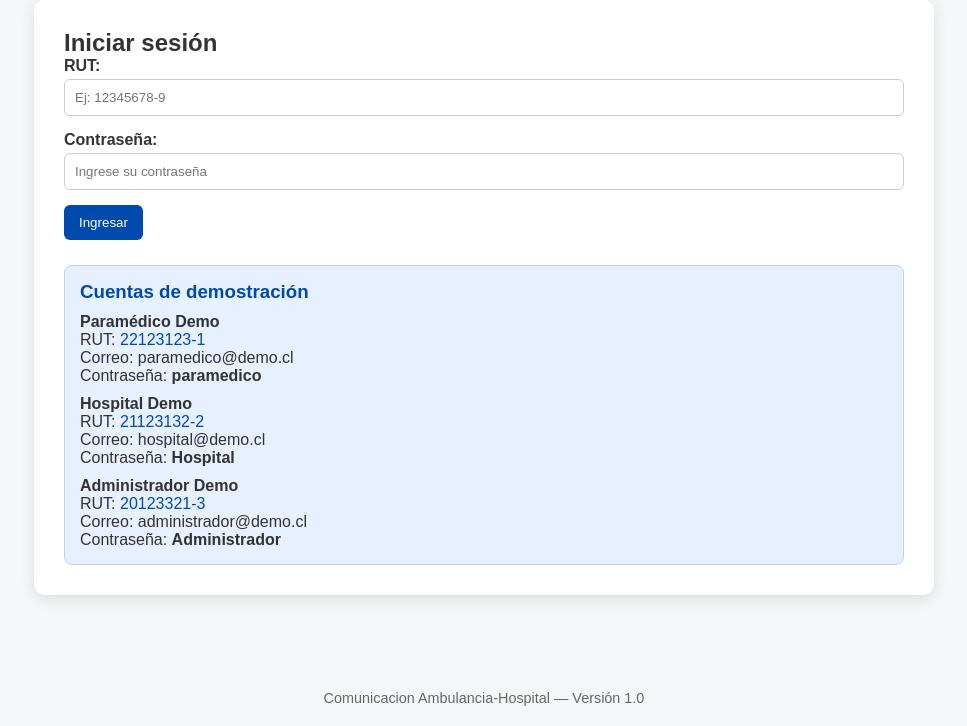
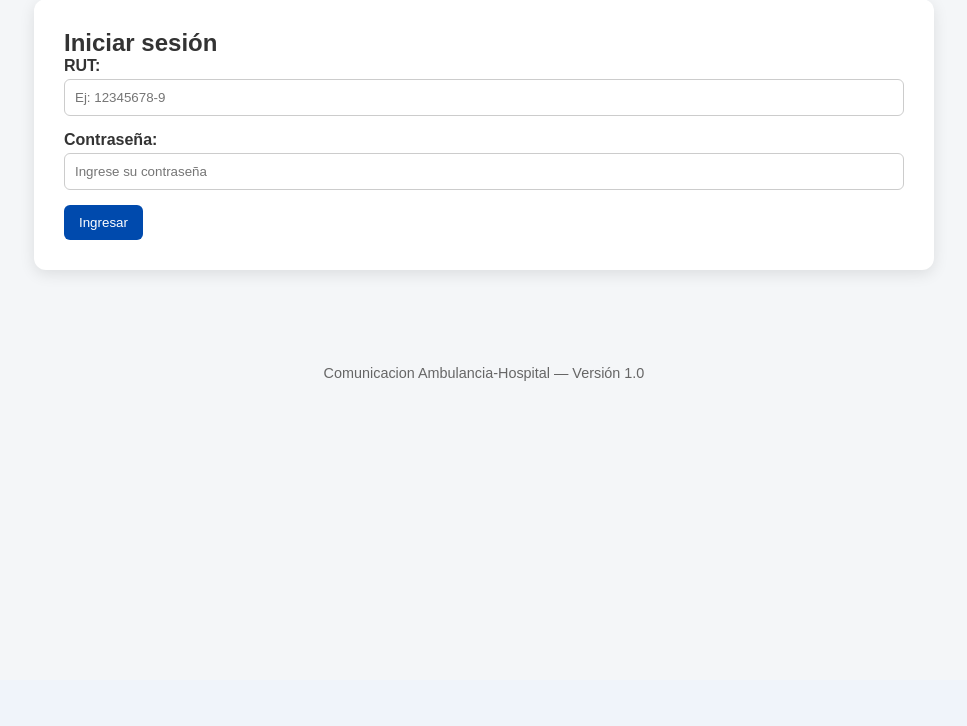
Before and after one commit to Bonnish/comunicacion_paramedico_recepcionista, a Django app: page /login/ in a window 1280 px wide. Shown: the part 120-846 px from the top of the page, without its empty margins (156-1123 px from the left). After the commit the page ends 501 px from the top, so only its background shows below. Run offline with Django 5.2, Linux system fonts and the light colour scheme.

Commit message:
Se eliminaron las cuentas Demo del repositorio.

```diff
--- a/ambulancia_comms/sistema/templates/login.html
+++ b/ambulancia_comms/sistema/templates/login.html
@@ -26,25 +26,6 @@
             <button type="submit">Ingresar</button>
         </div>
     </form>
-
-    <div style="margin-top:25px; padding:15px; background:#e6f0ff; border:1px solid #bcd0ff; border-radius:8px;">
-        <h3 style="margin-bottom:10px; color:#004aad;">Cuentas de demostración</h3>
-
-        <p><strong>Paramédico Demo</strong><br>
-            RUT: <span style="color:#004aad;">22123123-1</span><br>
-            Correo: paramedico@demo.cl<br>
-            Contraseña: <strong>paramedico</strong></p>
-
-        <p style="margin-top:10px;"><strong>Hospital Demo</strong><br>
-            RUT: <span style="color:#004aad;">21123132-2</span><br>
-            Correo: hospital@demo.cl<br>
-            Contraseña: <strong>Hospital</strong></p>
-
-        <p style="margin-top:10px;"><strong>Administrador Demo</strong><br>
-            RUT: <span style="color:#004aad;">20123321-3</span><br>
-            Correo: administrador@demo.cl<br>
-            Contraseña: <strong>Administrador</strong></p>
-    </div>
 </div>
 
 <script>
```
